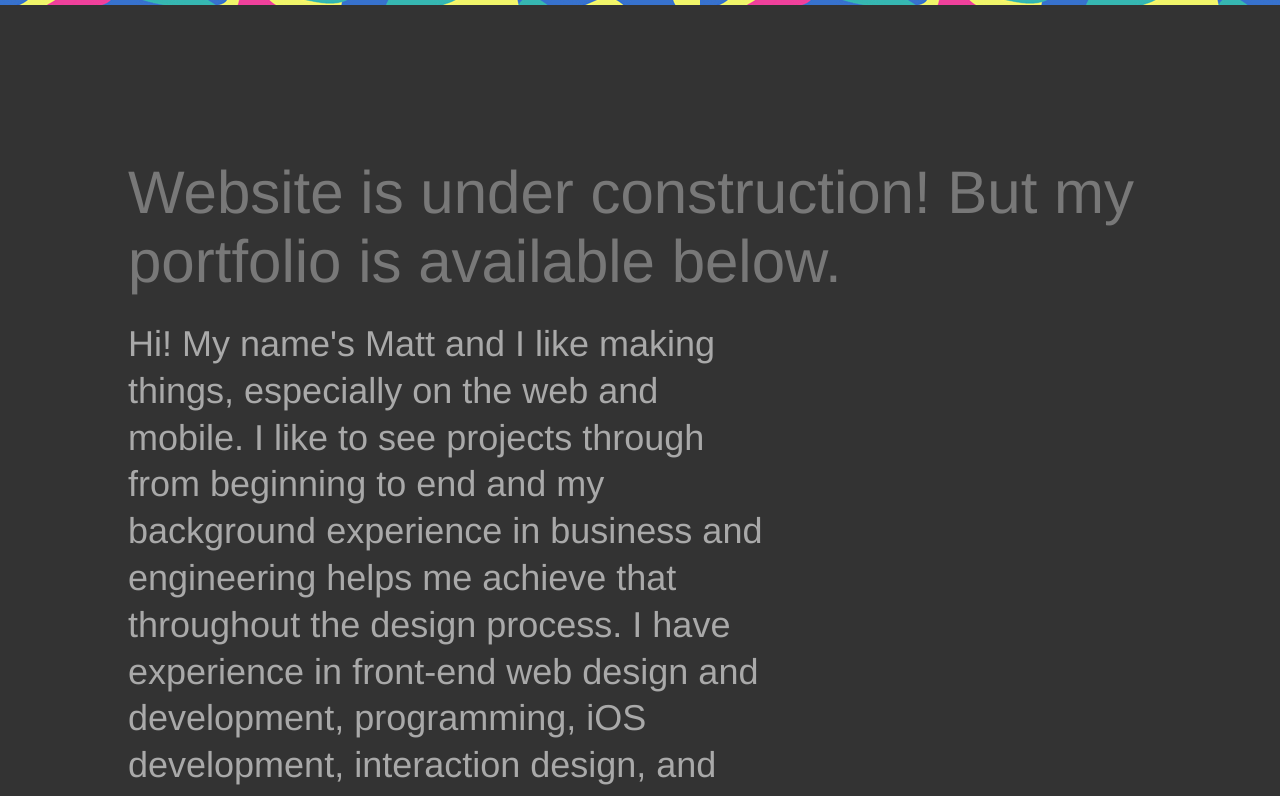
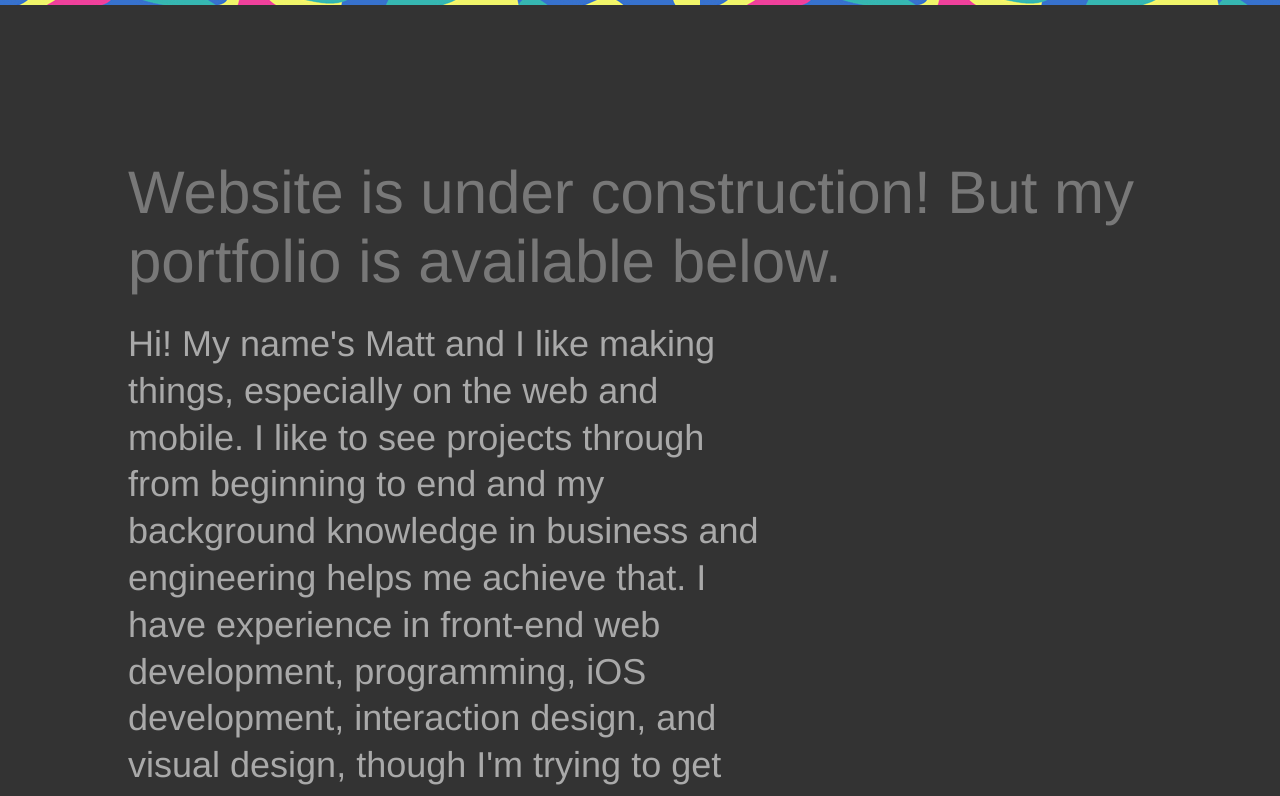
Before and after one commit to mattchiang777/mattchiang777.github.io, a plain HTML site: page index.html in a window 1280 px wide. Shown: the top 796 px of the page. Drawn offline with Linux system fonts and the light colour scheme.

Commit message:
revised bio

```diff
--- a/index.html
+++ b/index.html
@@ -17,14 +17,11 @@
                     Website is under construction! But my portfolio is available below.
                 </div>
                 <div class="about-desc">
-                    Hi! My name's Matt and I like making things, especially on the web and mobile. I like to see projects through from beginning to end and my background experience in business and engineering helps me achieve that throughout the design process. I have experience in front-end web design and development, programming, iOS development, interaction design, and visual design.
+                    Hi! My name's Matt and I like making things, especially on the web and mobile. I like to see projects through from beginning to end and my background knowledge in business and engineering helps me achieve that. I have experience in front-end web development, programming, iOS development, interaction design, and visual design, though I'm trying to get better at the last two.
                     <br>
                     <br>
-                    My projects all seem to have a theme centered around building for people and bringing out the best in them. I make things for people because I care. I care about them because I care about their story. And I care about their story because their story is my story.
+                    My projects share a common theme centered around people and bringing out the best in them. I make things for people because I care about them, and I care about them because I care about their stories.
 
-                    <!-- I care about their story because it's something, some theme we share -->
-
-                    <!-- And because I care, those things I make better be designed as best as possible so people can have the best experience possible when using them. -->
                     <!-- Last summer, I worked on a <a href="http://oddlook.co"><u><b>startup</b></u></a> and did everything from ideation to development to design to marketing. The exposure to design I had during that time inspired me to go further in learning everything I could about it, from graphic design to interaction design to even the psychology behind the design of doors. I'm continually soaking up whatever I can get my hands on that's related to design and working on projects that interest me, which are shown below. Hope you enjoy! --><br> <br> <br>
                     Currently, I'm doing a 10-week internship at Kohl's Digital <br> doing front-end web development. Contact me at: <br> <strong>mattchiang777@gmail.com</strong>
                 </div>
@@ -60,7 +57,7 @@
                 <div class="overlay"></div>
                 <div class="project-header">
                     <span class="project-title project-text">Food Fight!</span> <br>
-                    <span class="project-subtitle project-text">Educational Toy Design</span>
+                    <span class="project-subtitle project-text">Educational Toy / Children's Nutrition</span>
                 </div>
             </div>
         </div>
```
